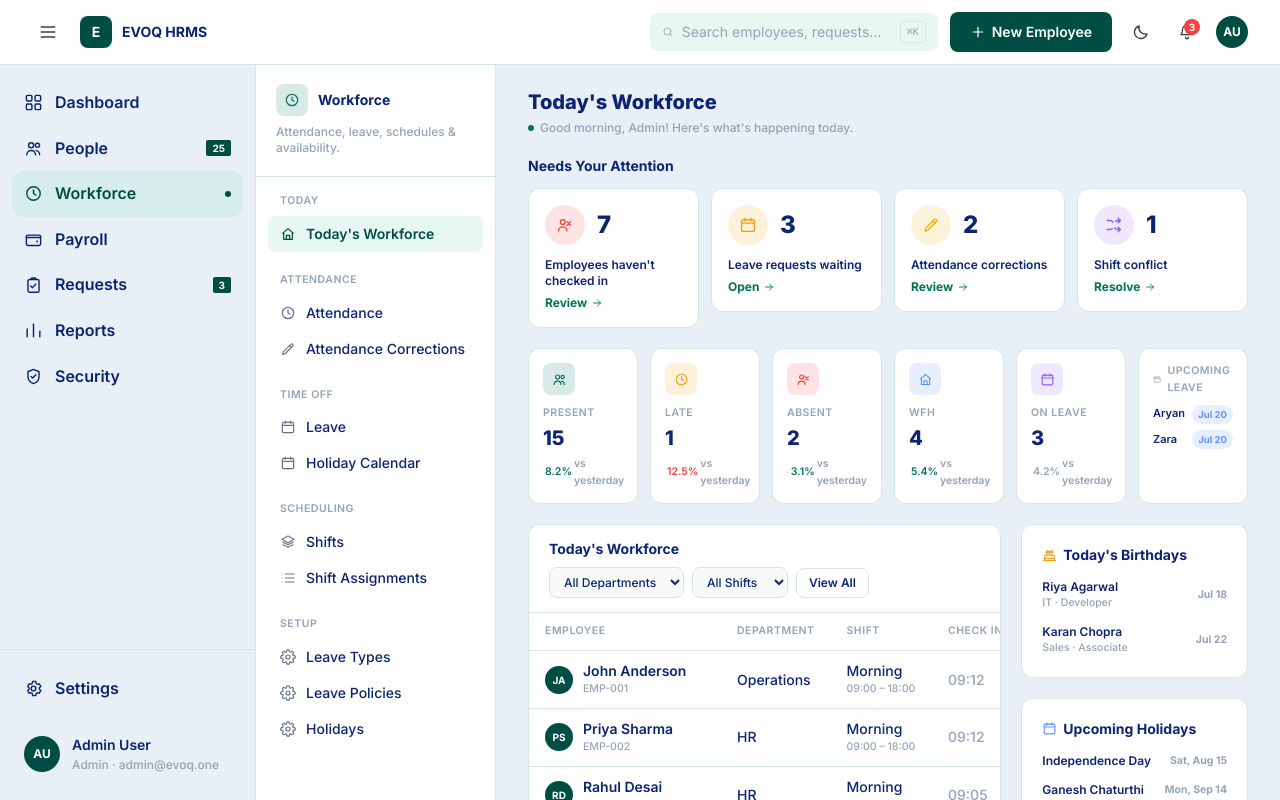
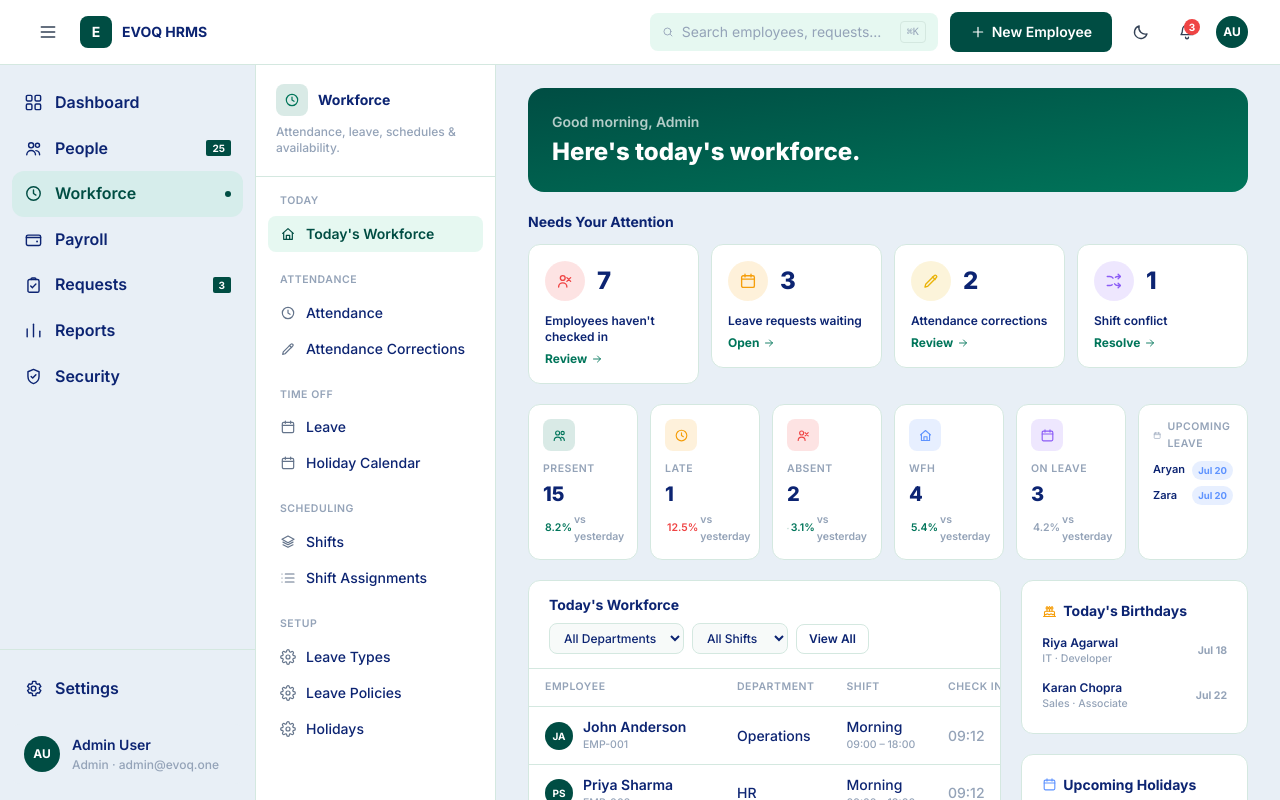
Before and after one commit to nikhilravindranc/hrms-app, a Next.js app: page /workforce in a window 1280 px wide. Built offline with nearby package versions, Linux system fonts and the light colour scheme.

Commit message:
Restore gradient hero banner on Today's Workforce header
Reverts the plain-text header back to the teal gradient banner card
used elsewhere, per feedback.

```diff
--- a/app/workforce/page.tsx
+++ b/app/workforce/page.tsx
@@ -130,13 +130,10 @@ export default function TodaysWorkforcePage() {
 
   return (
     <div className="space-y-5">
-      {/* Header */}
-      <div>
-        <h1 className={`text-xl font-extrabold ${textColor}`}>Today&apos;s Workforce</h1>
-        <p className={`flex items-center gap-1.5 text-xs font-medium mt-1 ${textSecondary}`}>
-          <span className="w-1.5 h-1.5 rounded-full bg-[#00755A] flex-shrink-0" />
-          Good morning, {user?.firstName ?? 'there'}! Here&apos;s what&apos;s happening today.
-        </p>
+      {/* Hero */}
+      <div className="rounded-2xl p-6 bg-gradient-to-br from-[#004D43] to-[#00755A]">
+        <p className="text-white/70 text-sm font-semibold">Good morning, {user?.firstName ?? 'there'}</p>
+        <h1 className="text-2xl font-extrabold text-white mt-1">Here&apos;s today&apos;s workforce.</h1>
       </div>
 
       {/* Attention Center */}
```
